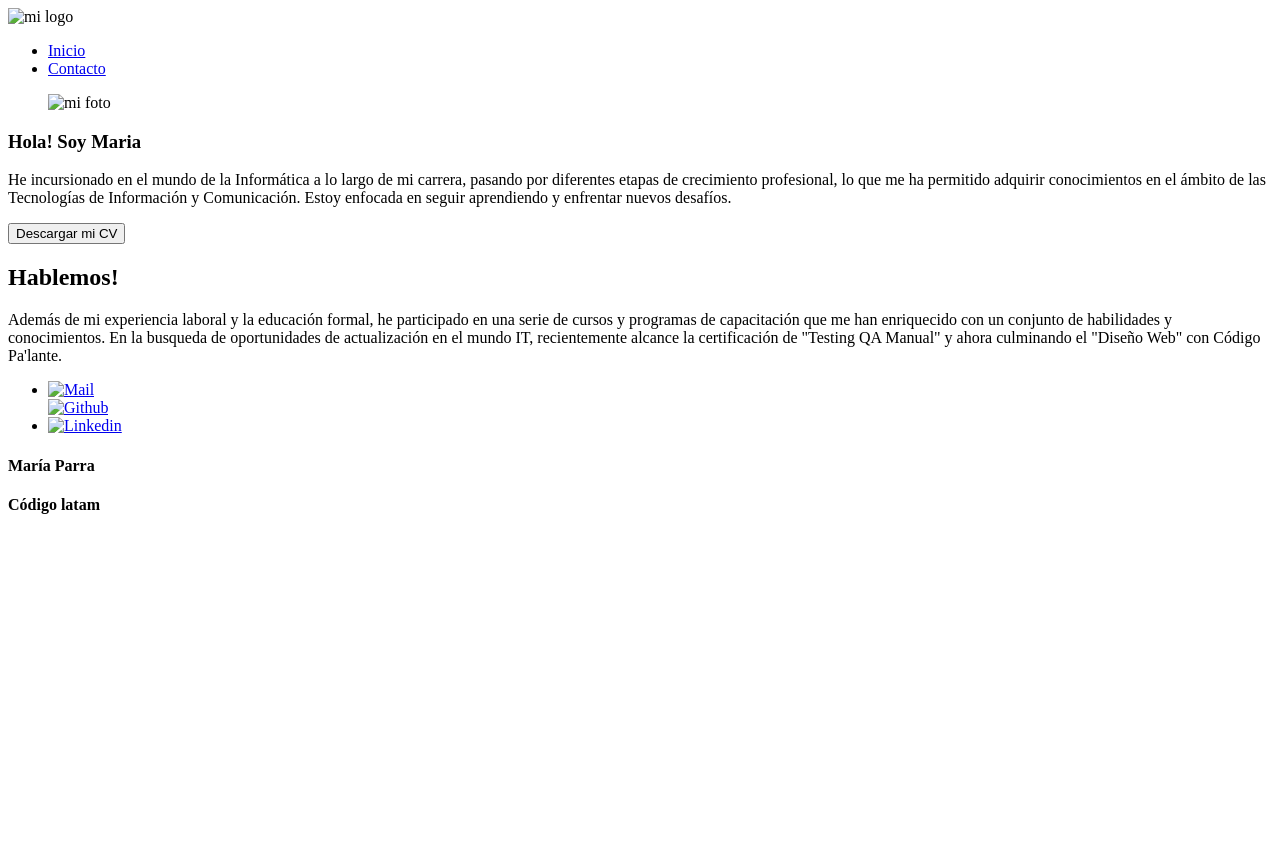
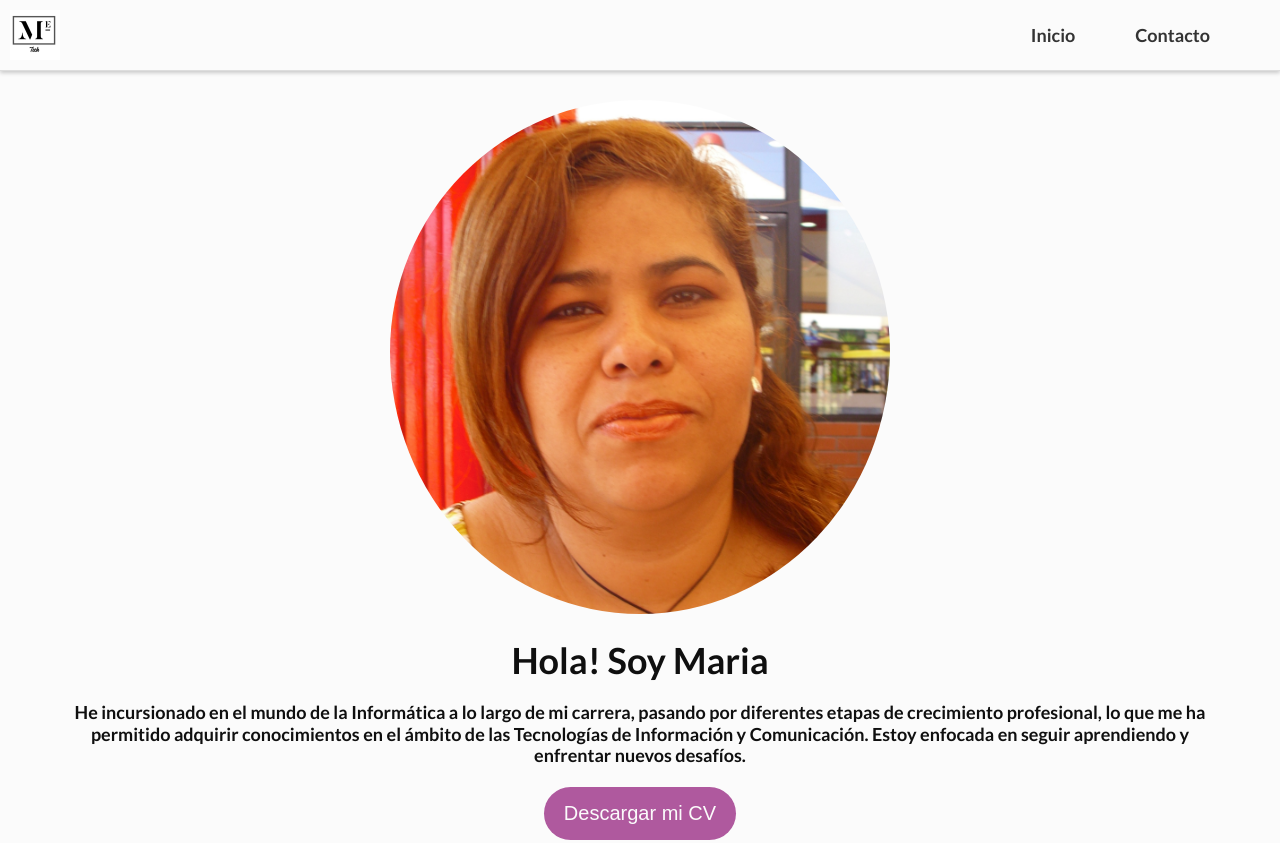
Before and after one commit to marlena21/proyecto-1Maria, a plain HTML site: page index.html in a window 1280 px wide. Shown: the top 843 px of the page. Before the commit the page ends 800 px from the top, so only its background shows below. Drawn offline with Linux system fonts and the light colour scheme; the site is published under a folder, as on GitHub Pages, so addresses that start at the root find nothing.

Commit message:
tercer commit

```diff
--- a/index.html
+++ b/index.html
@@ -5,14 +5,14 @@
     <meta http-equiv="X-UA-Compatible" content="IE=edge">
     <meta name="viewport" content="width=device-width, initial-scale=1.0">
     <title>Maria Elena Parra</title>
-    <link rel="stylesheet" href="/css/styles.css">
-    <link rel="shortcut icon" href="/img/iconotrabajo.ico" type="image/x-icon">
+    <link rel="stylesheet" href="css/styles.css">
+    <link rel="shortcut icon" href="img/iconotrabajo.ico" type="image/x-icon">
     <!--<link rel="icon" sizes="16x16 32x32 48x48" type="image/png" href="images/myicon.png" /> -->
 </head>
 <body>
     <header class="fijar">
 
-         <img class="logo" src="/img/logoME.jpg" alt="mi logo">
+         <img class="logo" src="img/logoME.jpg" alt="mi logo">
          <nav>
             <ul class="menu">
                 <li> <a href="#inicio">Inicio</a></li>
@@ -25,7 +25,7 @@
         <section id="inicio">
 
             <figure>
-                <img class="foto" src="/img/FOTOmej.jpg" alt="mi foto">
+                <img class="foto" src="img/FOTOmej.jpg" alt="mi foto">
             </figure>
             <article>
                 <h1>Hola! Soy Maria</h1>
@@ -33,7 +33,7 @@
                 He incursionado en el mundo de la Informática a lo largo de mi carrera, pasando por diferentes etapas de crecimiento profesional, lo que me ha permitido adquirir conocimientos en el ámbito de las Tecnologías de Información y Comunicación. Estoy enfocada en seguir aprendiendo y enfrentar nuevos desafíos.
 
                 </p>
-            <a href="/img/cvME.pdf"   class="botondescargar" target="_blank">
+            <a href="img/cvME.pdf"   class="botondescargar" target="_blank">
             <button type="button" id="miBoton">Descargar mi CV</button> </a>
 
             </article>
@@ -50,13 +50,13 @@
 
             <ul class="menu2">
                 <li >
-                    <a href="mailto:karelena3@gmail.com" aria-label="Ir al mail"> <img src="/img/mail.png" alt="Mail" class="redes"></a>
+                    <a href="mailto:karelena3@gmail.com" aria-label="Ir al mail"> <img src="img/mail.png" alt="Mail" class="redes"></a>
 
                 </li>
-                    <a href="https://marlena21.github.io/proyecto-1Maria/" target="_blank" aria-label="ir a github"> <img src="/img/github.png" alt="Github" class="redes"></a>
+                    <a href="https://marlena21.github.io/proyecto-1Maria/" target="_blank" aria-label="ir a github"> <img src="img/github.png" alt="Github" class="redes"></a>
 
                 <li>
-                    <a href="https://www.linkedin.com/in/maria-elena-parra-7b7033272?lipi=urn%3Ali%3Apage%3Ad_flagship3_profile_view_base_contact_details%3BcLKPKHTSRg26XmuinvY8bA%3D%3D" target="_blank"> <img src="/img/linkedin.png"  aria-label="Ir a mi perfil de LinkedIn" alt="Linkedin" class="redes"></a>
+                    <a href="https://www.linkedin.com/in/maria-elena-parra-7b7033272?lipi=urn%3Ali%3Apage%3Ad_flagship3_profile_view_base_contact_details%3BcLKPKHTSRg26XmuinvY8bA%3D%3D" target="_blank"> <img src="img/linkedin.png"  aria-label="Ir a mi perfil de LinkedIn" alt="Linkedin" class="redes"></a>
                 </li>
 
             </ul>
```
